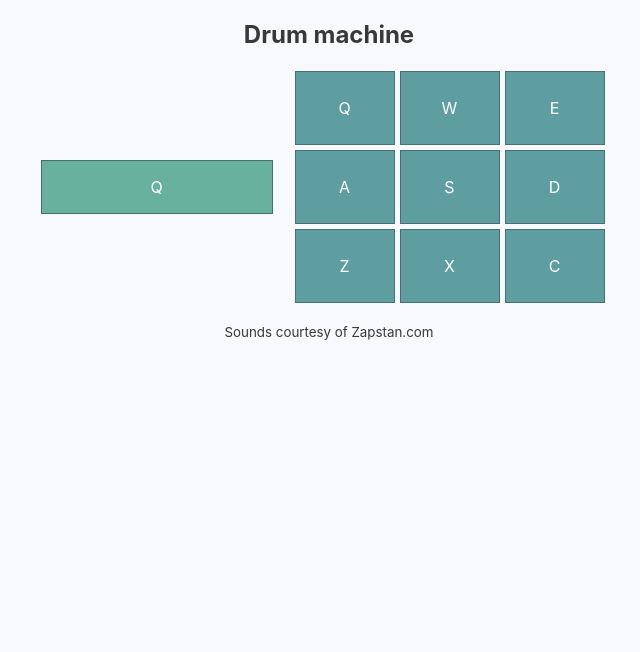
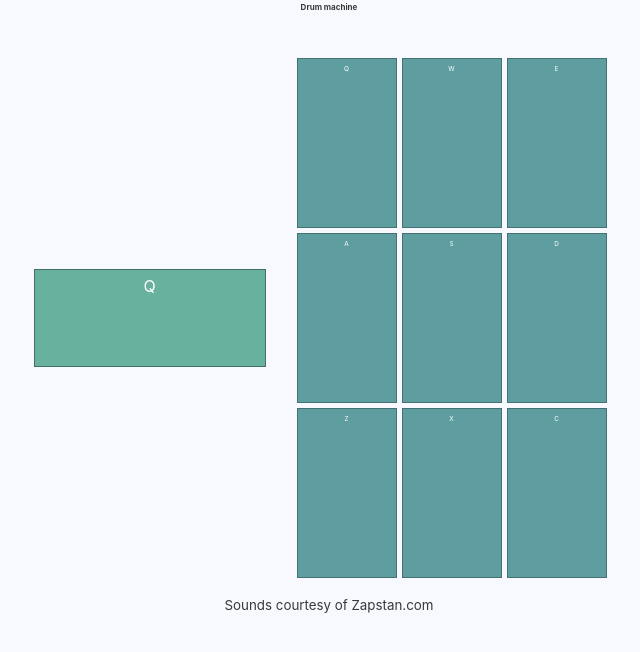
Before and after one commit to rafael-atias/fcc-drum-machine, a React (Create React App) app: page / in a window 1280 px wide. Shown: the top 652 px of the page, without its empty margins (311-951 px from the left). Built offline with nearby package versions, Linux system fonts and the light colour scheme.

Commit message:
division of stylesheet in partial files

```diff
--- a/src/App.scss
+++ b/src/App.scss
@@ -1,119 +1,4 @@
-@mixin centeredText() {
-  text-align: center;
-}
-
-@mixin flexContainer($direction) {
-  display: flex;
-  flex-direction: $direction;
-  align-items: center;
-  justify-content: center;
-}
-
-@mixin gridContainer($num-columns, $width) {
-  display: grid;
-  grid-template-columns: repeat($num-columns, $width);
-  grid-gap: 0.3125rem 0.3125rem;
-}
-
-
-html {
-  margin: 0;
-  padding: 0;
-  width: 100%;
-  height: 100%;
-  box-sizing: content-box;
-  font-family: Arial, Helvetica, sans-serif;
-  --white-text: white;
-}
-
-body {
-  max-width: 100%;
-  max-height: 100%;
-  background: ghostwhite;
-  color: #383939;
-}
-
-h1 {
-  @include centeredText();
-}
-
-footer {
-  @include centeredText();
-  margin-top: 1rem;
-}
-
-// 100px
-@media (min-width: 6.25rem) {
-  #drum-machine {
-    @include flexContainer(column);
-  }
-
-  #display {
-    width: 52%;
-    @include centeredText();
-    margin: auto 0 5px 6px;
-    background-color: hsl(165, 32%, 55%);
-    border: thin solid hsl(165, 25%, 35%);
-    color: var(--white-text);
-  }
-
-  .drumpad-container {
-    @include centeredText();
-    padding: 0.125rem; // 5px
-    padding-right: 0.3125rem; // 12px
-    @include gridContainer(3, 33%);
-    width: 50%;
-  }
-
-  .drum-pad {
-    display: inline-block;
-    padding: 10px;
-    border: thin solid #457173;
-    color: var(--white-text);
-    background-color: cadetblue;
-  }
-}
-
-// 400px
-@media (min-width: 25rem) {
-  #drum-machine {
-    @include flexContainer(row);
-  }
-
-  #display {
-    width: 40%;
-    margin: auto 1.2rem auto 1.5rem;
-  }
-
-  .drumpad-container {
-    @include centeredText();
-    width: 50%;
-    margin-right: 1.5rem;
-  }
-}
-
-// 600px 37.5rem; 500px 31.25rem
-@media (min-width: 37.5rem) {
-  #drum-machine {
-    width: 37rem;
-    @include flexContainer(row);
-
-    // to keep the drum machine centered
-    margin: 0 auto;
-  }
-
-  #display {
-    width: 14.375rem;
-    @include centeredText();
-    margin: auto 1.25rem auto 1rem;
-    flex-grow: 0;
-    flex-shrink: 0;
-    align-items: center;
-  }
-
-  .drumpad-container {
-    @include centeredText();
-    @include gridContainer(3, 6.25rem);
-    width: 24rem;
-  }
-}
+@import "_variables.scss";
+@import "_mixins.scss";
+@import "_layout.scss";
+@import "_styles.scss";
--- /dev/null
+++ b/src/_layout.scss
@@ -0,0 +1,92 @@
+html {
+    margin: 0;
+    padding: 0;
+    width: 100%;
+    height: 100%;
+    box-sizing: border-box;
+}
+
+body {
+    max-width: 100%;
+    max-height: 100%;
+}
+
+h1 {
+    margin-bottom: 0.1rem;
+    // margin-left: 0.15rem;
+    padding: 0;
+    height: 5vh;
+}
+
+footer {
+    height: 3vh;
+
+    @media (min-width: 25rem) {
+        margin-top: 1rem;
+    }
+
+}
+
+#drum-machine {
+    @include flexContainer(column);
+
+    @media (min-width: 25rem) {
+        @include flexContainer(row);
+    }
+
+    @media (min-width: 37.5rem) {
+        width: 37rem;
+        @include flexContainer(row);
+
+        // to keep the drum machine centered
+        margin: 0 auto;
+    }
+}
+
+#display {
+    width: 53vw;
+    height: 12vh;
+    padding: 0;
+    margin: auto 0;
+    // margin-left: 0.15rem;
+
+    @media (min-width: 25rem) {
+        width: 40%;
+        margin: auto 1.2rem auto 1.5rem;
+    }
+
+    @media (min-width: 37.5rem) {
+        width: 14.375rem;
+        margin: auto 1.25rem auto 1rem;
+        flex-grow: 0;
+        flex-shrink: 0;
+        align-items: center;
+    }
+}
+
+.drumpad-container {
+    width: 52vw;
+    height: 65vh;
+    padding: 0.125rem 0.3125rem 0.125rem 0.125rem;
+    margin: 0 0 0 1px;
+    @include gridContainer($num-columns-rows: 3, $row-height: 27%, $column-width: 33%, $gap: 0.1rem);
+
+    @media (min-width: 25rem) {
+        width: 50%;
+        margin-right: 1.5rem;
+        padding: 10px;
+    }
+
+    @media (min-width: 37.5rem) {
+        width: 24rem;
+        padding: 10px;
+        @include gridContainer(3, 6.25rem);
+    }
+}
+
+.drum-pad {
+    display: inline-block;
+    padding: 0 5px;
+
+    @media (min-width: 25rem) {}
+}
--- /dev/null
+++ b/src/_mixins.scss
@@ -0,0 +1,77 @@
+@mixin styleText($color-css-variable: null, $line-height: 0, $font-size: 1rem) {
+    text-align: center;
+    line-height: $line-height;
+    font-size: $font-size;
+
+    @if $color-css-variable !=null {
+        color: var($color-css-variable);
+    }
+}
+
+@mixin flexContainer($direction) {
+    display: flex;
+    flex-direction: $direction;
+    align-items: center;
+    justify-content: center;
+}
+
+@mixin gridContainer($num-columns-rows, $column-width, $gap: 0.3125rem, $row-height:none) {
+    display: grid;
+    grid-template-columns: repeat($num-columns-rows, $column-width);
+    grid-gap: $gap $gap;
+    gap: $gap $gap;
+
+    @if $row-height==none {
+        grid-template-rows: none;
+    }
+
+    @else {
+        grid-template-rows: repeat($num-columns-rows, $row-height);
+    }
+}
+
+// =============================================================================
+//
+//  PRECISE CONTROL OVER RESPONSIVE TYPOGRAPHY FOR SASS
+//  ---------------------------------------------------
+//  Indrek Paas @indrekpaas
+//
+//  Inspired by Mike Riethmuller's Precise control over responsive typography
+//  https://www.madebymike.com.au/writing/precise-control-responsive-typography/
+//
+//  Borrowed `strip-unit` function from Hugo Giraudel
+//  https://css-tricks.com/snippets/sass/strip-unit-function/
+//
+//  02.04.2018 Remove `screen` keyword from media queries
+//  11.08.2016 Remove redundant `&` self-reference
+//  31.03.2016 Remove redundant parenthesis from output
+//  02.10.2015 Add support for multiple properties
+//  24.04.2015 Initial release
+//
+// =============================================================================
+
+@mixin fluid-type($properties, $min-vw, $max-vw, $min-value, $max-value) {
+    @each $property in $properties {
+        #{$property}: $min-value;
+    }
+
+    @media (min-width: $min-vw) {
+        @each $property in $properties {
+            #{$property}: calc(#{$min-value} + #{strip-unit($max-value - $min-value)} * (100vw - #{$min-vw}) / #{strip-unit($max-vw - $min-vw)});
+        }
+    }
+
+    @media (min-width: $max-vw) {
+        @each $property in $properties {
+            #{$property}: $max-value;
+        }
+    }
+}
+
+@function strip-unit($number) {
+    @if type-of($number)=="number"and not unitless($number) {
+        @return $number / ($number * 0 + 1);
+    }
+
+    @return $number;
+}
--- /dev/null
+++ b/src/_styles.scss
@@ -0,0 +1,43 @@
+html {
+    font-family: Arial, Helvetica, sans-serif;
+}
+
+body {
+    background: var(--body-background-color);
+}
+
+h1 {
+    @include styleText($color-css-variable: --default-color-text, $font-size: 0.5rem);
+}
+
+footer {
+    @include styleText($color-css-variable: --default-color-text, $font-size: 0.2rem);
+
+    @media(min-width: 25rem) {
+        @include styleText($color-css-variable: --default-color-text);
+    }
+}
+
+#display {
+    @include styleText($color-css-variable: --drum-machine-text, $font-size: 0.4rem);
+    background-color: var(--display-background-color);
+    border: var(--display-border);
+
+    @media(min-width: 25rem) {
+        @include styleText($color-css-variable: --drum-machine-text);
+    }
+}
+
+.drumpad-container {
+    border: var(--drum-pad-container-border);
+
+    @media(min-width: 25rem) {
+        @include styleText($color-css-variable: --drum-machine-text);
+    }
+}
+
+.drum-pad {
+    @include styleText($color-css-variable:--drum-machine-text, $line-height: 0.4rem, $font-size: 0.4rem);
+    border: var(--drum-pad-border);
+    background-color: var(--drum-pad-background-color);
+}
--- /dev/null
+++ b/src/_variables.scss
@@ -0,0 +1,13 @@
+html {
+    --body-background-color: ghostwhite;
+    --drum-machine-text: white;
+    --default-color-text: #383939;
+    --display-background-color: hsl(165, 32%, 55%);
+    --display-border: thin solid hsl(165, 25%, 35%);
+    --drum-pad-container-border: none;
+    --drum-pad-border: thin solid #457173;
+    --drum-pad-background-color: cadetblue;
+    --min-font-size-drumpad: 0.4rem;
+    --max-font-grow-drumpad: 0.4rem;
+    --small-breakpoint: 25rem;
+}
```
